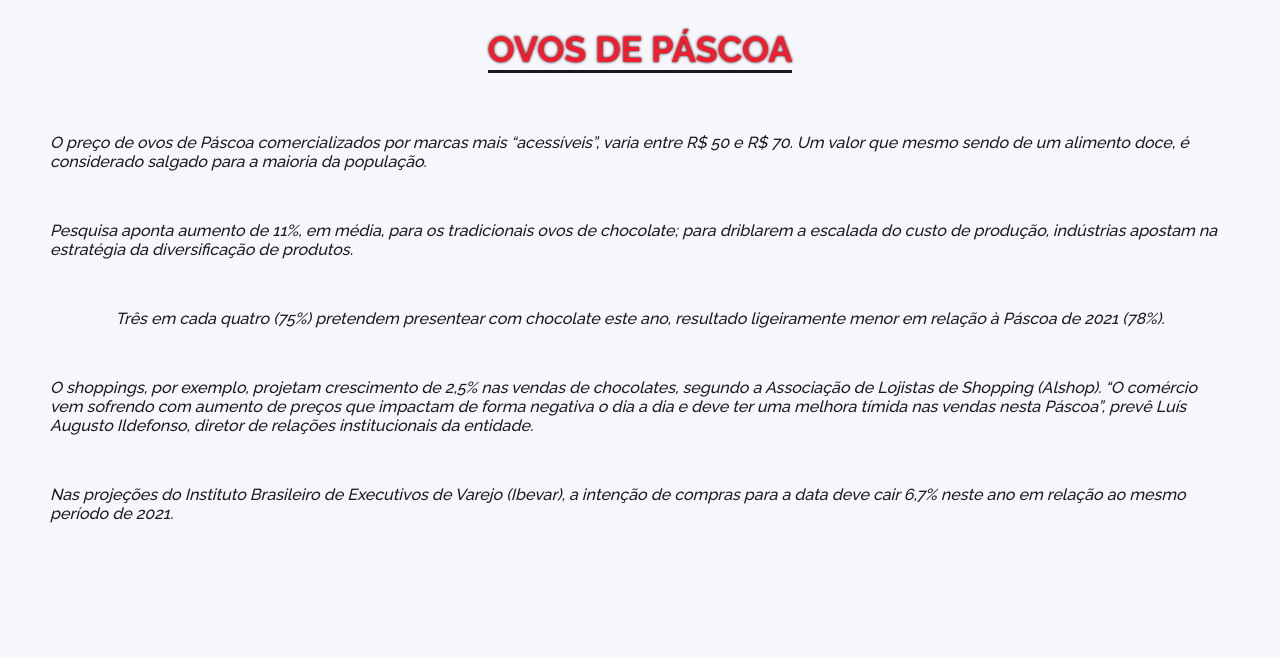
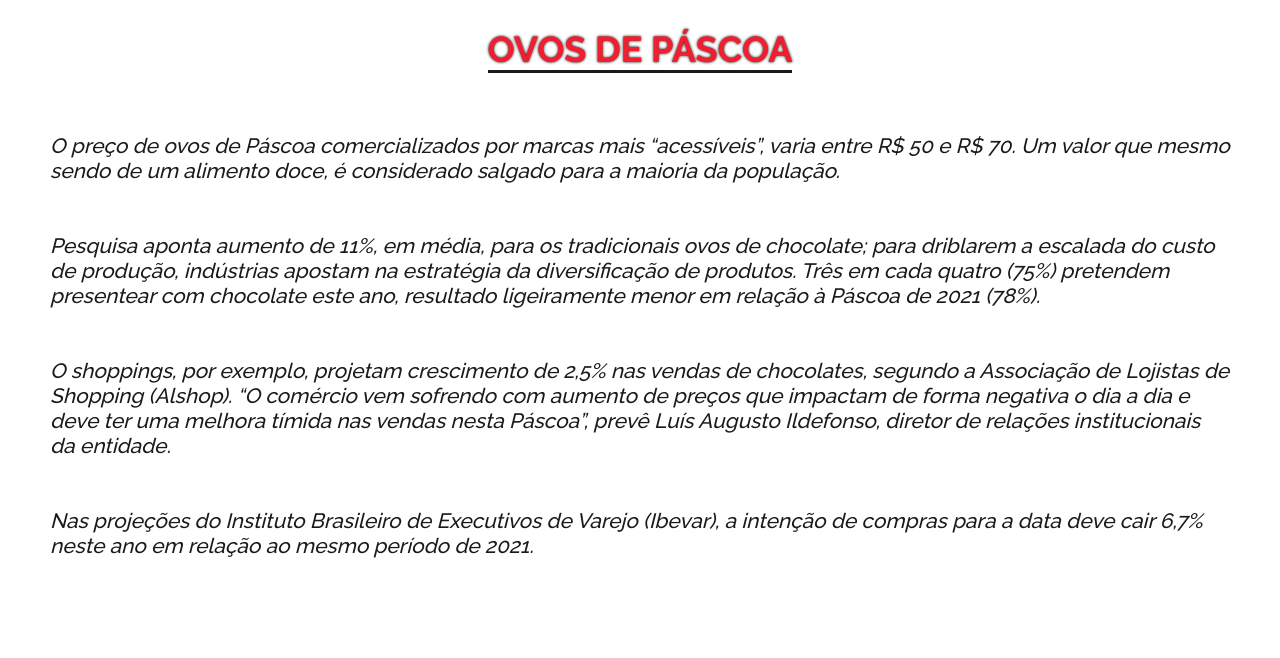
Before and after one commit to cvrocha/Easter, a plain HTML site: page index.html in a window 1280 px wide. Shown: the part 822-1480 px from the top of the page. Drawn offline with nearby package versions, Linux system fonts and the light colour scheme.

Commit message:
==AJUSTE DE LAYOUT 3

```diff
--- a/css/style.css
+++ b/css/style.css
@@ -88,7 +88,7 @@ nav{
 
 #about{
 	height: 750px;
-	background-color: #f6f7fd;;
+	background-color: #fff;
 	color: rgb(26, 26, 26);
 	display: flex;
 	flex-direction: column;
@@ -109,10 +109,11 @@ h1{
 
 #about p{
 	padding: 0 50px;
-	font-size: 1rem;
+	font-size: 1.3rem;
 	font-style: italic;
 	font-weight: 500;
 	font-family: "Raleway", sans-serif;
+	text-align: start;
 }
 
 .container-textos{
@@ -125,7 +126,7 @@ h1{
 
 #gallery{
 	height: 750px;
-	background-color: #fff;
+	background-color: #f6f7fd;
 	color: #F21d2f;
 	font-size: 1.5em;
 	text-align: center;
@@ -147,11 +148,10 @@ h1{
 
 #maps{
 	height: 750px;
-  background-color: #f6f7fd;;
+  background-color: #fff;
 	color: #F21d2f;
 	font-size: 1.5em;
 	padding-top: 1px;
-	background-color: #f6f7fd;;
 	text-align: center;
 	display: flex;
     flex-direction: column;
@@ -172,7 +172,7 @@ align-items: center;
 }
 
 #contacts{
-	background-color: #fff;
+	background-color: #f6f7fd;
 	font-size: 1.5em;
 	height: 750px;
 	text-align: center;
@@ -221,6 +221,7 @@ align-items: center;
 	background-color: #f6f7fd;;
 	border: 1px solid rgb(26, 26, 26);
 	color: rgb(26, 26, 26);
+	box-shadow: 0px 0px 3px #000;
 	transition: all ease-in-out 0.2s;
 	border-radius: 5px;
 }
@@ -228,6 +229,7 @@ align-items: center;
 #contacts button:hover{
 	background-color:  rgb(26, 26, 26);
 	color: #f6f7fd;
+	cursor: pointer;
 }
 footer {
 padding: 20px 0;
--- a/index.html
+++ b/index.html
@@ -29,8 +29,7 @@
 			</div>
 			<div class="container-textos">
 				<p>O preço de ovos de Páscoa comercializados por marcas mais “acessíveis”, varia entre R$ 50 e R$ 70. Um valor que mesmo sendo de um alimento doce, é considerado salgado para a maioria da população.</p>
-				<p>Pesquisa aponta aumento de 11%, em média, para os tradicionais ovos de chocolate; para driblarem a escalada do custo de produção, indústrias apostam na estratégia da diversificação de produtos.</p>
-				<p>Três em cada quatro (75%) pretendem presentear com chocolate este ano, resultado ligeiramente menor em relação à Páscoa de 2021 (78%).</p>
+				<p>Pesquisa aponta aumento de 11%, em média, para os tradicionais ovos de chocolate; para driblarem a escalada do custo de produção, indústrias apostam na estratégia da diversificação de produtos. Três em cada quatro (75%) pretendem presentear com chocolate este ano, resultado ligeiramente menor em relação à Páscoa de 2021 (78%).</p>
 				<p>O shoppings, por exemplo, projetam crescimento de 2,5% nas vendas de chocolates, segundo a Associação de Lojistas de Shopping (Alshop). “O comércio vem sofrendo com aumento de preços que impactam de forma negativa o dia a dia e deve ter uma melhora tímida nas vendas nesta Páscoa”, prevê Luís Augusto Ildefonso, diretor de relações institucionais da entidade.</p>
 				<p>Nas projeções do Instituto Brasileiro de Executivos de Varejo (Ibevar), a intenção de compras para a data deve cair 6,7% neste ano em relação ao mesmo período de 2021.</p>
 				</div>
```
